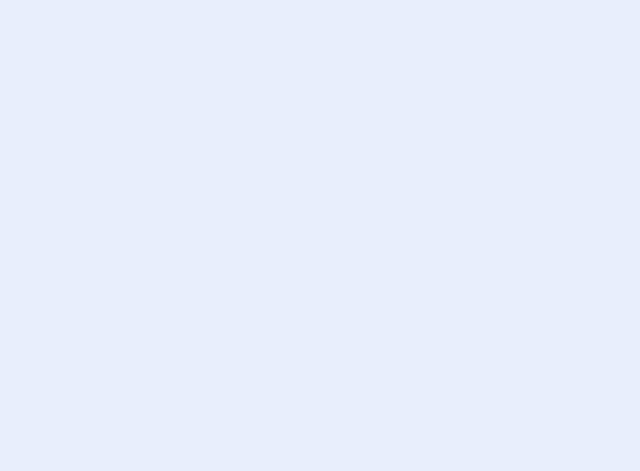
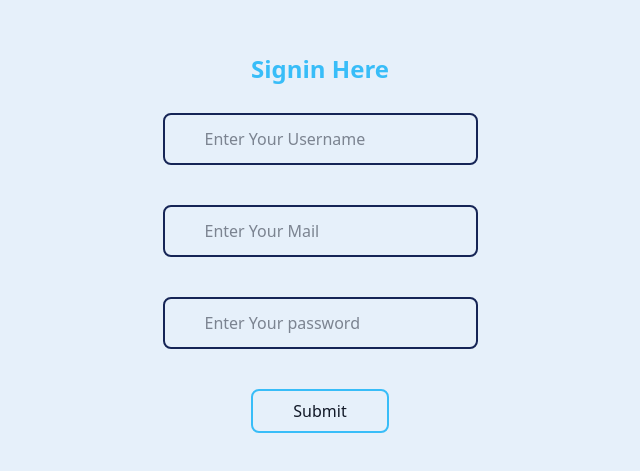
Before and after one commit to SavitarN/taskwave, a React (Vite) app: page /signup in a window 1280 px wide. Before the commit this address had no page. Shown: the part 153-624 px from the top of the page, without its empty margins (320-960 px from the left). Built offline with nearby package versions, Linux system fonts and the light colour scheme.

Commit message:
feat: add routing and singup page

```diff
--- /dev/null
+++ b/src/components/layout/AuthLayout.tsx
@@ -0,0 +1,14 @@
+import React from "react";
+import { Outlet } from "react-router";
+
+interface AuthLayoutProps {}
+
+const AuthLayout: React.FC<AuthLayoutProps> = (props) => {
+  return (
+    <div className="min-h-screen flex flex-col justify-center items-center">
+      <Outlet />
+    </div>
+  );
+};
+
+export default AuthLayout;
--- a/src/pages/SigninPage.tsx
+++ b/src/pages/SigninPage.tsx
@@ -0,0 +1,50 @@
+import React, { useState } from "react";
+
+interface SigninPageProps {}
+
+const SigninPage: React.FC<SigninPageProps> = () => {
+  const [username, setUsername] = useState("");
+  const [email, setEmail] = useState("");
+  const [password, setPassword] = useState("");
+
+  const handleSubmit = (e: React.FormEvent<HTMLFormElement>) => {
+    e.preventDefault();
+    console.log(username, email, password);
+  };
+  return (
+    <div className="flex flex-col justify-center items-center gap-5 p-10 md:p-7 xl:p-5">
+      <h3 className="text-primary text-2xl font-bold">Signin Here</h3>
+      <form
+        onSubmit={handleSubmit}
+        className="flex flex-col p-6 md:p-4 xl:p-2  gap-10"
+      >
+        <input
+          type="text"
+          placeholder="Enter Your Username"
+          onChange={(e) => setUsername(e.target.value)}
+          className="  px-10 py-3 rounded-md border-2 border-blue-950"
+        />
+        <input
+          type="email"
+          placeholder="Enter Your Mail"
+          className="  px-10 py-3 rounded-md border-2 border-blue-950"
+          onChange={(e) => setEmail(e.target.value)}
+        />
+        <input
+          type="password"
+          placeholder="Enter Your password"
+          className="  px-10 py-3 rounded-md border-2 border-blue-950"
+          onChange={(e) => setPassword(e.target.value)}
+        />
+        <button
+          className="cursor-pointer px-10 border-primary border-2 w-fit m-auto rounded-md p-2 hover:animate-in "
+          type="submit"
+        >
+          Submit
+        </button>
+      </form>
+    </div>
+  );
+};
+
+export default SigninPage;
--- a/src/routes/Approute.tsx
+++ b/src/routes/Approute.tsx
@@ -2,6 +2,8 @@ import { Routes, Route } from "react-router";
 
 import Layout from "../components/layout/Layout";
 import HomePage from "../pages/HomePage";
+import AuthLayout from "../components/layout/AuthLayout";
+import SigninPage from "../pages/SigninPage";
 const AppRoute: React.FC = () => {
   return (
     <Routes>
@@ -9,6 +11,10 @@ const AppRoute: React.FC = () => {
         <Route index element={<HomePage />} />
         <Route path="/about" element={<h1>This is about us page</h1>} />
       </Route>
+
+      <Route element={<AuthLayout />}>
+        <Route path="/signup" element={<SigninPage />} />
+      </Route>
     </Routes>
   );
 };
```
